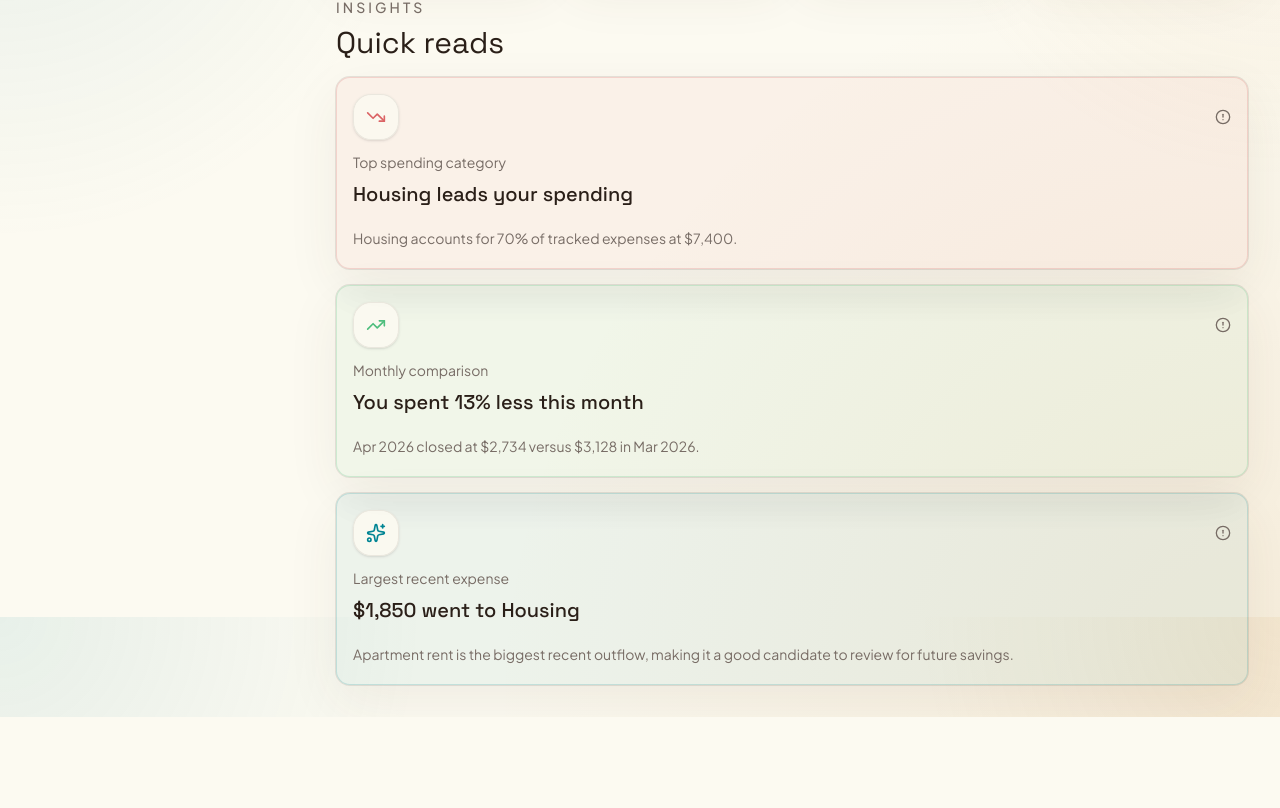
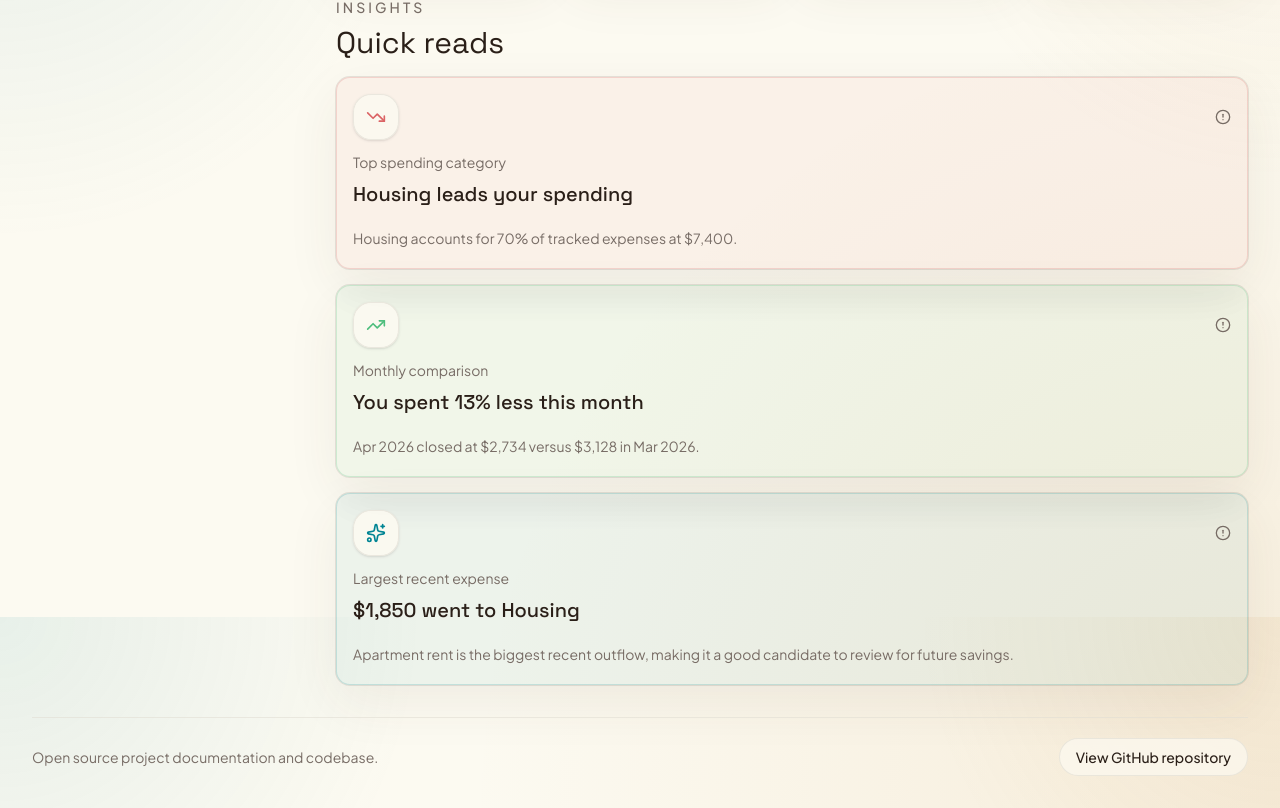
Before and after one commit to VTCodeCraft/finance-dashboard, a Next.js app: page / in a window 1280 px wide. Shown: the part 1783-2591 px from the top of the page. Before the commit the page ends 2500 px from the top, so only its background shows below. Built offline with nearby package versions, Linux system fonts and the light colour scheme; no server answers.

Commit message:
Refactor DashboardShell layout and add footer with GitHub link

```diff
--- a/src/components/dashboard/dashboard-shell.tsx
+++ b/src/components/dashboard/dashboard-shell.tsx
@@ -349,7 +349,8 @@ export function DashboardShell({ page }: DashboardShellProps) {
     <div className="relative flex-1 overflow-hidden">
       <div className="pointer-events-none absolute inset-0 bg-[radial-gradient(circle_at_top_left,rgba(77,154,163,0.14),transparent_28%),radial-gradient(circle_at_bottom_right,rgba(210,156,83,0.15),transparent_28%)]" />
 
-      <main className="relative mx-auto w-full max-w-[1600px] px-4 py-6 sm:px-6 lg:px-8 lg:py-8">
+      <div className="relative mx-auto flex w-full max-w-[1600px] flex-col px-4 py-6 sm:px-6 lg:px-8 lg:py-8">
+        <main className="w-full">
           <div className="grid gap-6 xl:grid-cols-[280px_minmax(0,1fr)]">
             <motion.div
               initial={sectionMotion.initial}
@@ -373,6 +374,26 @@ export function DashboardShell({ page }: DashboardShellProps) {
             </div>
           </div>
         </main>
+
+        <motion.footer
+          initial={sectionMotion.initial}
+          animate={sectionMotion.animate}
+          transition={sectionMotion.transition}
+          className="mt-8 border-t border-border/60 pt-5"
+        >
+          <div className="flex flex-col gap-3 text-sm text-muted-foreground sm:flex-row sm:items-center sm:justify-between">
+            <p>Open source project documentation and codebase.</p>
+            <a
+              href="https://github.com/VTCodeCraft/finance-dashboard"
+              target="_blank"
+              rel="noreferrer"
+              className="inline-flex items-center gap-2 rounded-full border border-border/70 bg-background/70 px-4 py-2 font-medium text-foreground transition hover:border-primary/40 hover:text-primary"
+            >
+              View GitHub repository
+            </a>
+          </div>
+        </motion.footer>
+      </div>
     </div>
   );
 }
```
Lines whose indentation alone changed are shown as unchanged.
